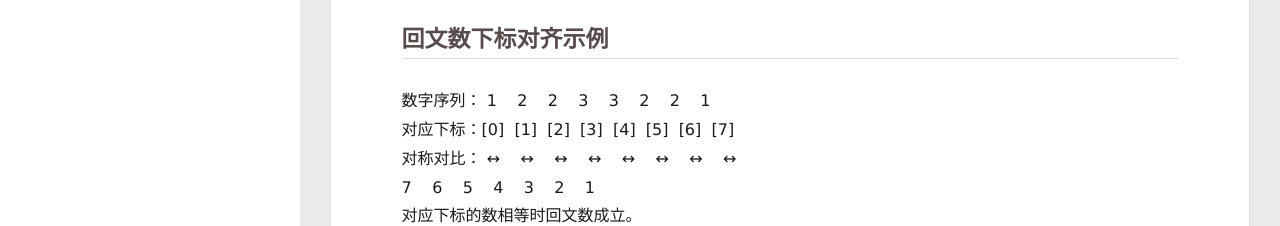
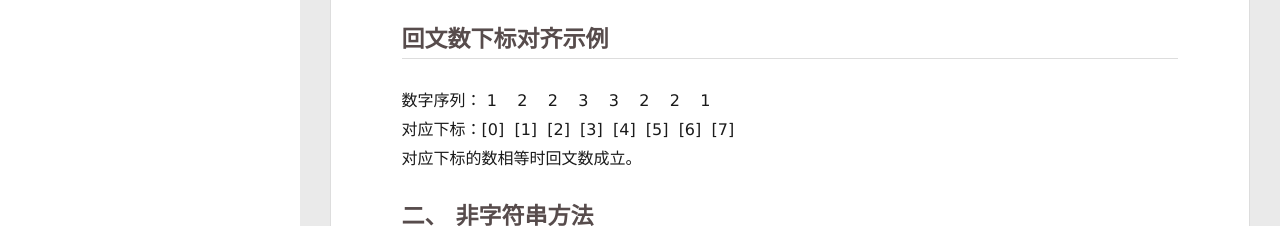
Before and after one commit to CoderYangPP/CoderYangPP.github.io, a plain HTML site: page 2025/12/24/回文数解题思路/index.html in a window 1280 px wide. Shown: the part 574-800 px from the top of the page. Drawn offline with Linux system fonts and the light colour scheme; no server answers.

Commit message:
Site updated: 2025-12-24 17:42:16

```diff
--- a/2025/12/24/回文数解题思路/index.html
+++ b/2025/12/24/回文数解题思路/index.html
@@ -16,7 +16,7 @@
 <meta property="og:description" content="回文数的定义  回文数是指正序（从左到右）和倒序（从右到左）读都是一样的整数。  例如：0、1221、121、11、1001都属于回文数；而1、12、123、-11却不属于回文数  （在观察题目时可以从定义上开始简化问题：若将一个数拆分为两半 左半边正序与右半边倒序相等即为回文数） 解题思路  回文数的解题思路有字符串和非字符串两种方法： 一、字符串方法  可以将整个数字转为一个字符串 便可结合下">
 <meta property="og:locale" content="en_US">
 <meta property="article:published_time" content="2025-12-24T08:07:14.000Z">
-<meta property="article:modified_time" content="2025-12-24T09:39:10.476Z">
+<meta property="article:modified_time" content="2025-12-24T09:41:57.826Z">
 <meta property="article:author" content="John Doe">
 <meta name="twitter:card" content="summary">
 
@@ -177,7 +177,7 @@
         <h1 id="回文数的定义"><a href="#回文数的定义" class="headerlink" title="回文数的定义"></a>回文数的定义</h1><p>  回文数是指正序（从左到右）和倒序（从右到左）读都是一样的整数。<br>  例如：0、1221、121、11、1001都属于回文数；而1、12、123、-11却不属于回文数<br>  （在观察题目时可以从定义上开始简化问题：若将一个数拆分为两半 左半边正序与右半边倒序相等即为回文数）</p>
 <h1 id="解题思路"><a href="#解题思路" class="headerlink" title="解题思路"></a>解题思路</h1><p>  回文数的解题思路有字符串和非字符串两种方法：</p>
 <h2 id="一、字符串方法"><a href="#一、字符串方法" class="headerlink" title="一、字符串方法"></a>一、字符串方法</h2><p>  可以将整个数字转为一个字符串 便可结合下标i和数字长度length直接定位到数字从左向右数和从右向左对应的数，若对应相等则返回true，任何一位不相等则返回false。<br>Eg：</p>
-<h2 id="回文数下标对齐示例"><a href="#回文数下标对齐示例" class="headerlink" title="回文数下标对齐示例"></a>回文数下标对齐示例</h2><p>数字序列： 1&nbsp;&nbsp;&nbsp;&nbsp;2&nbsp;&nbsp;&nbsp;&nbsp;2&nbsp;&nbsp;&nbsp;&nbsp;3&nbsp;&nbsp;&nbsp;&nbsp;3&nbsp;&nbsp;&nbsp;&nbsp;2&nbsp;&nbsp;&nbsp;&nbsp;2&nbsp;&nbsp;&nbsp;&nbsp;1<br>对应下标：[0]&nbsp;&nbsp;[1]&nbsp;&nbsp;[2]&nbsp;&nbsp;[3]&nbsp;&nbsp;[4]&nbsp;&nbsp;[5]&nbsp;&nbsp;[6]&nbsp;&nbsp;[7]<br>对称对比： ↔&nbsp;&nbsp;&nbsp;&nbsp;↔&nbsp;&nbsp;&nbsp;&nbsp;↔&nbsp;&nbsp;&nbsp;&nbsp;↔&nbsp;&nbsp;&nbsp;&nbsp;↔&nbsp;&nbsp;&nbsp;&nbsp;↔&nbsp;&nbsp;&nbsp;&nbsp;↔&nbsp;&nbsp;&nbsp;&nbsp;↔<br>          7&nbsp;&nbsp;&nbsp;&nbsp;6&nbsp;&nbsp;&nbsp;&nbsp;5&nbsp;&nbsp;&nbsp;&nbsp;4&nbsp;&nbsp;&nbsp;&nbsp;3&nbsp;&nbsp;&nbsp;&nbsp;2&nbsp;&nbsp;&nbsp;&nbsp;1&nbsp;&nbsp;&nbsp;&nbsp;<br> 对应下标的数相等时回文数成立。</p>
+<h2 id="回文数下标对齐示例"><a href="#回文数下标对齐示例" class="headerlink" title="回文数下标对齐示例"></a>回文数下标对齐示例</h2><p>数字序列： 1&nbsp;&nbsp;&nbsp;&nbsp;2&nbsp;&nbsp;&nbsp;&nbsp;2&nbsp;&nbsp;&nbsp;&nbsp;3&nbsp;&nbsp;&nbsp;&nbsp;3&nbsp;&nbsp;&nbsp;&nbsp;2&nbsp;&nbsp;&nbsp;&nbsp;2&nbsp;&nbsp;&nbsp;&nbsp;1<br>对应下标：[0]&nbsp;&nbsp;[1]&nbsp;&nbsp;[2]&nbsp;&nbsp;[3]&nbsp;&nbsp;[4]&nbsp;&nbsp;[5]&nbsp;&nbsp;[6]&nbsp;&nbsp;[7]<br> 对应下标的数相等时回文数成立。</p>
 <h2 id="二、-非字符串方法"><a href="#二、-非字符串方法" class="headerlink" title="二、 非字符串方法"></a>二、 非字符串方法</h2><p>  根据回文数的定义可以从输入数值直接排除负数与各位非零的数字，直接判断为false。在判断正数是否为回文数时，则可以逐次将输入数字减少一位 并用取余（%10）的方法取出个位（即逐次取出从右向左数的各位）；将取得的各位累加乘10到一个新数中 得到从右向左数的数，余下逐次减少的数即为从左向右数的数。当新组建的数等于逐次减位的数（偶数情况），或新组建的数减去一位等于逐次减位的数（奇数情况）时，认为是回文数；否则认为不是回文数。<br>Eg：<br>    12233221 -&gt; 1223322 &amp; 1 -&gt; 122332 &amp; 12 -&gt; 12233 &amp; 122 -&gt; 1223 &amp; 1223<br>  拆分完成后前后两半相等时回文数成立。</p>
 <h1 id="代码实现"><a href="#代码实现" class="headerlink" title="代码实现"></a>代码实现</h1><h2 id="一、字符串法"><a href="#一、字符串法" class="headerlink" title="一、字符串法"></a>一、字符串法</h2><pre><code>bool isPalindrome(int x) &#123;
     using namespace std;
```
Also changed, not shown: index.html (+1 -1 lines).
